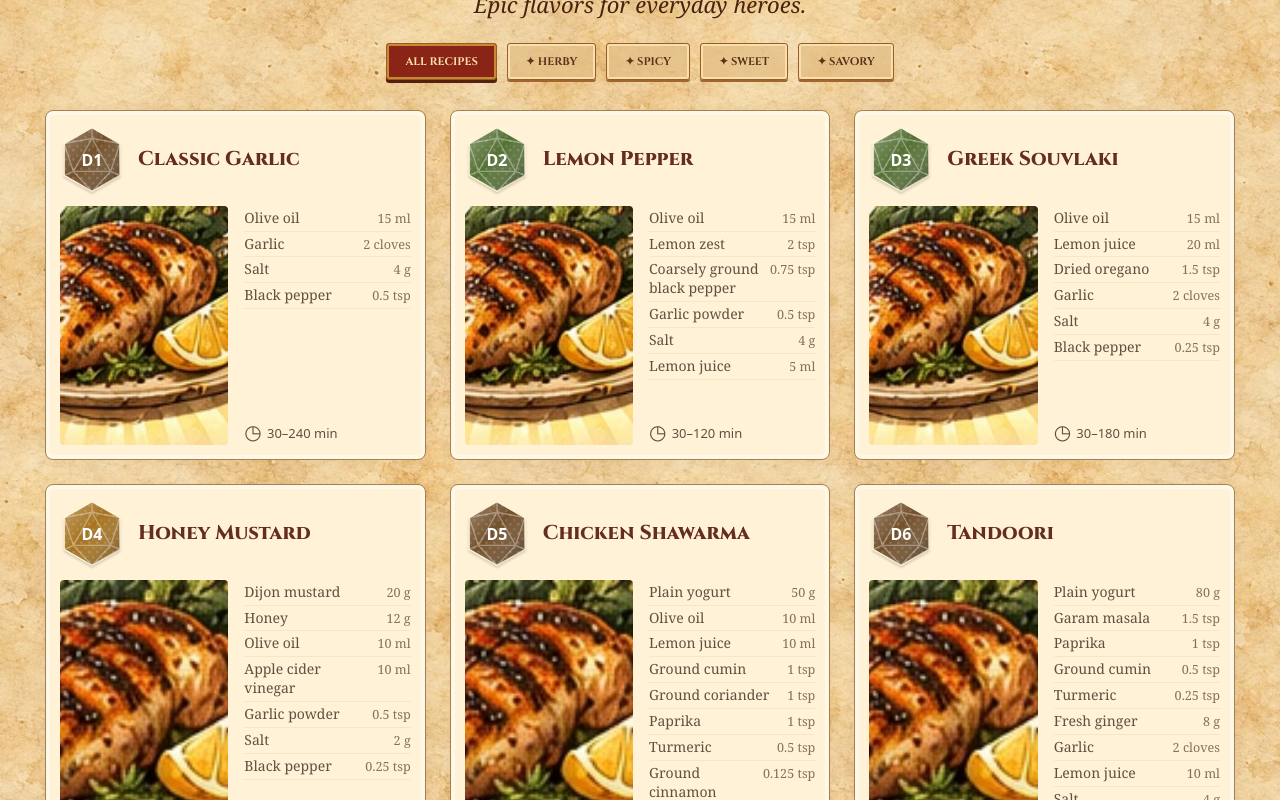
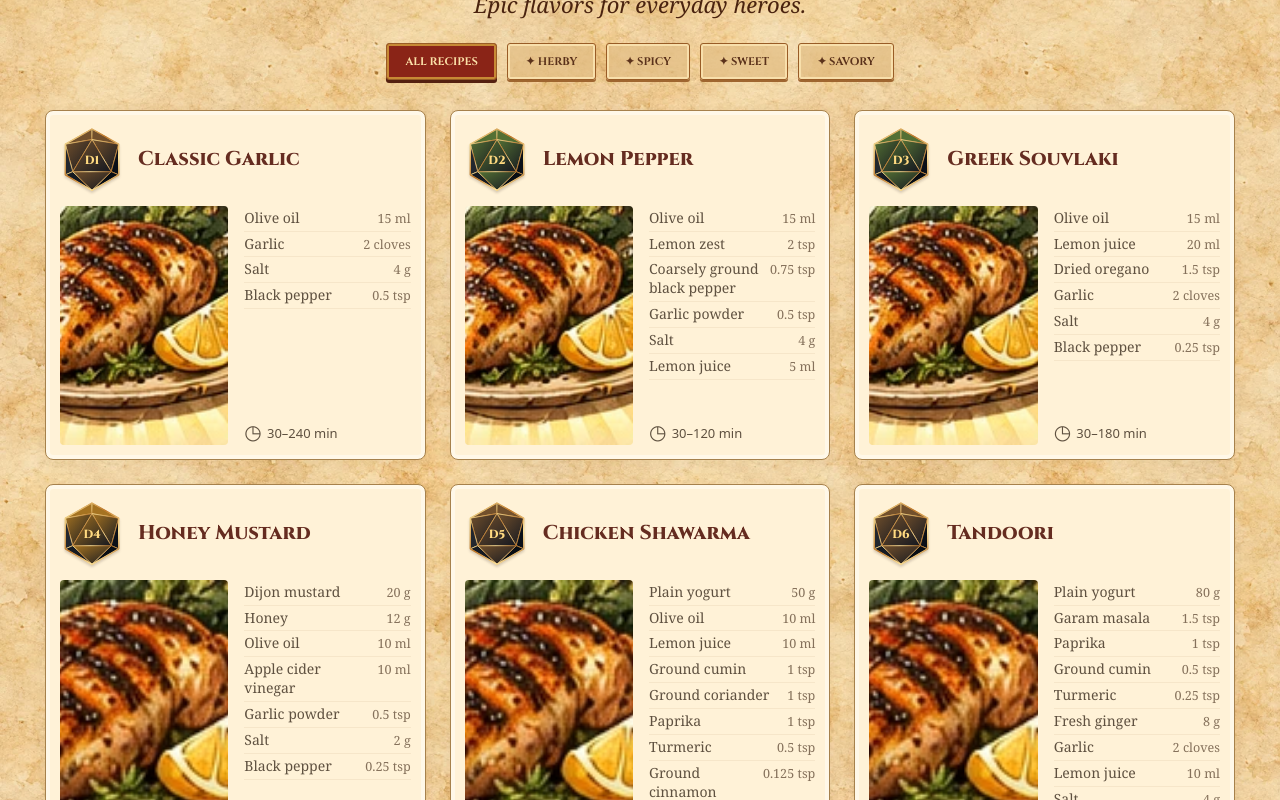
Before and after one commit to irenically/dungeons-and-drumsticks, a React (Vite) app: page / in a window 1280 px wide. Shown: the part 980-1780 px from the top of the page. Built offline with nearby package versions, Linux system fonts and the light colour scheme; a web font is replaced by a local one.

Commit message:
fix: style tile dice with main D20 facets and golden edges

```diff
--- a/src/components/RecipeGrid.tsx
+++ b/src/components/RecipeGrid.tsx
@@ -45,59 +45,52 @@ export function RecipeGrid({
             >
               <div className="card-header">
                 <span className="card-dice" aria-label={`D20 roll ${r.id}`}>
-                  <svg viewBox="0 0 48 52" aria-hidden="true">
+                  <svg viewBox="0 0 240 245" aria-hidden="true">
                     <defs>
-                      <linearGradient id={`tile-die-${r.id}`} x1="0" y1="0" x2="1" y2="1">
+                      <linearGradient id={`tile-face-${r.id}`} x1="0" y1="0" x2="1" y2="1">
                         <stop stopColor={r.ui.accentColor} />
-                        <stop offset="1" stopColor={r.ui.accentColor} />
+                        <stop offset="1" stopColor="#151820" />
                       </linearGradient>
-                      <linearGradient id={`tile-light-${r.id}`} x1="0" y1="0" x2="1" y2="1">
-                        <stop stopColor="white" stopOpacity=".32" />
-                        <stop offset=".45" stopColor="white" stopOpacity="0" />
-                        <stop offset="1" stopColor="#160c06" stopOpacity=".48" />
+                      <linearGradient id={`tile-gold-${r.id}`} x1="0" y1="0" x2="1" y2="1">
+                        <stop stopColor="#fff0a6" />
+                        <stop offset=".44" stopColor="#bd7527" />
+                        <stop offset=".73" stopColor="#ffe39a" />
+                        <stop offset="1" stopColor="#a76420" />
                       </linearGradient>
-                      <pattern
-                        id={`tile-grain-${r.id}`}
-                        width="6"
-                        height="7"
-                        patternUnits="userSpaceOnUse"
-                      >
-                        <circle cx="1" cy="2" r=".45" fill="white" opacity=".16" />
-                        <circle cx="4" cy="5" r=".5" fill="#100b08" opacity=".18" />
-                        <path
-                          d="M3 1l1 .5M0 6l1 .5"
-                          stroke="white"
-                          strokeWidth=".35"
-                          opacity=".12"
-                        />
-                      </pattern>
                     </defs>
-                    <path d="M24 2 45 14 45 38 24 50 3 38 3 14Z" fill={`url(#tile-die-${r.id})`} />
+                    <g
+                      fill={r.ui.accentColor}
+                      stroke={`url(#tile-gold-${r.id})`}
+                      strokeWidth="3"
+                      strokeLinejoin="round"
+                    >
+                      <path d="M120 8 20 65 120 48Z" />
+                      <path d="M120 8 120 48 220 65Z" />
+                      <path d="M20 65 48 168 120 48Z" fill={`url(#tile-face-${r.id})`} />
+                      <path d="M120 48 192 168 220 65Z" fill={`url(#tile-face-${r.id})`} />
+                      <path d="M20 65 20 180 48 168Z" fill="#22272e" />
+                      <path d="M220 65 192 168 220 180Z" fill="#0b1018" />
+                      <path d="M20 180 120 238 48 168Z" fill="#151a22" />
+                      <path d="M192 168 120 238 220 180Z" fill="#080d14" />
+                      <path d="M48 168 120 238 192 168Z" fill={`url(#tile-face-${r.id})`} />
+                      <path d="M120 48 48 168 192 168Z" fill={`url(#tile-face-${r.id})`} />
+                    </g>
                     <path
-                      d="M24 2 45 14 45 38 24 50 3 38 3 14Z"
-                      fill={`url(#tile-light-${r.id})`}
-                      stroke="none"
-                    />
-                    <path
-                      d="M24 2 45 14 45 38 24 50 3 38 3 14Z"
-                      fill={`url(#tile-grain-${r.id})`}
-                      stroke="none"
-                    />
-                    <path
-                      d="M24 2 24 10M3 14 24 10 45 14M3 14 10 35 3 38M45 14 38 35 45 38M24 10 10 35 38 35ZM10 35 24 50 38 35"
+                      d="M120 8 220 65 220 180 120 238 20 180 20 65Z"
                       fill="none"
-                      stroke="white"
-                      strokeOpacity=".35"
-                      strokeWidth="1"
+                      stroke={`url(#tile-gold-${r.id})`}
+                      strokeWidth="5"
+                      strokeLinejoin="round"
                     />
                     <text
-                      x="24"
-                      y="31"
+                      x="120"
+                      y="138"
                       textAnchor="middle"
-                      fill="white"
-                      fontSize="12"
-                      fontWeight="700"
-                      fontFamily="system-ui, sans-serif"
+                      fill="#ffda80"
+                      fontSize="44"
+                      fontWeight="800"
+                      fontFamily="Cinzel, serif"
+                      stroke="none"
                     >
                       D{r.id}
                     </text>
```
